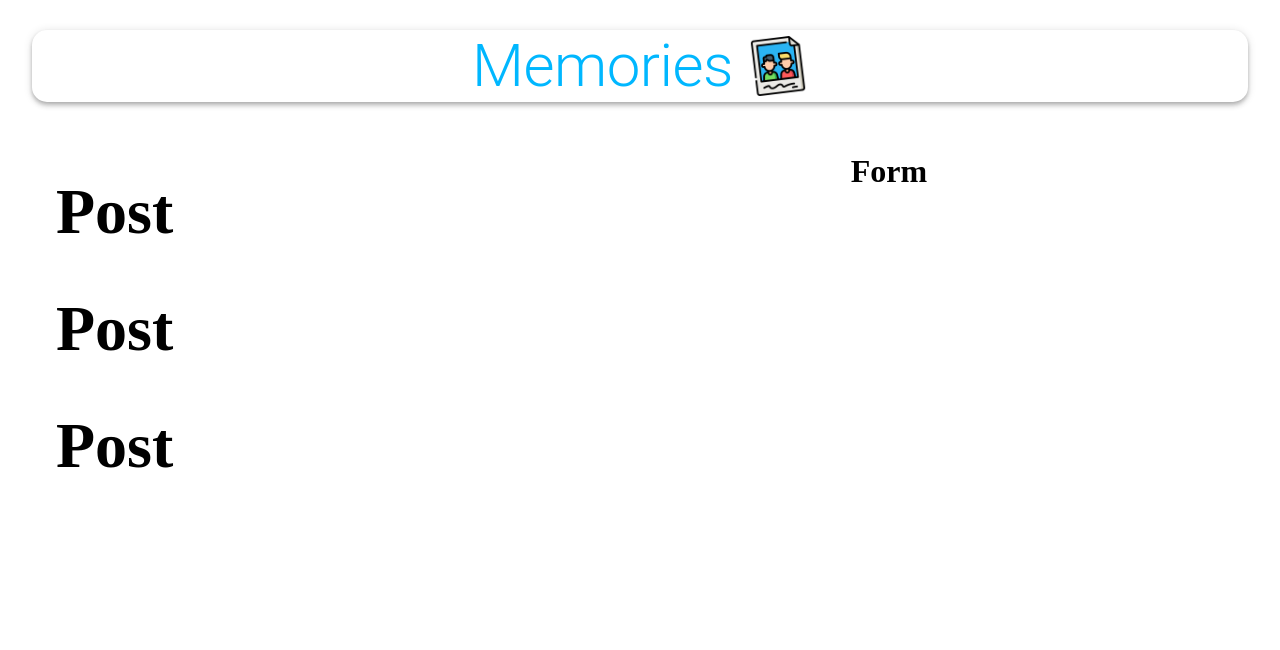
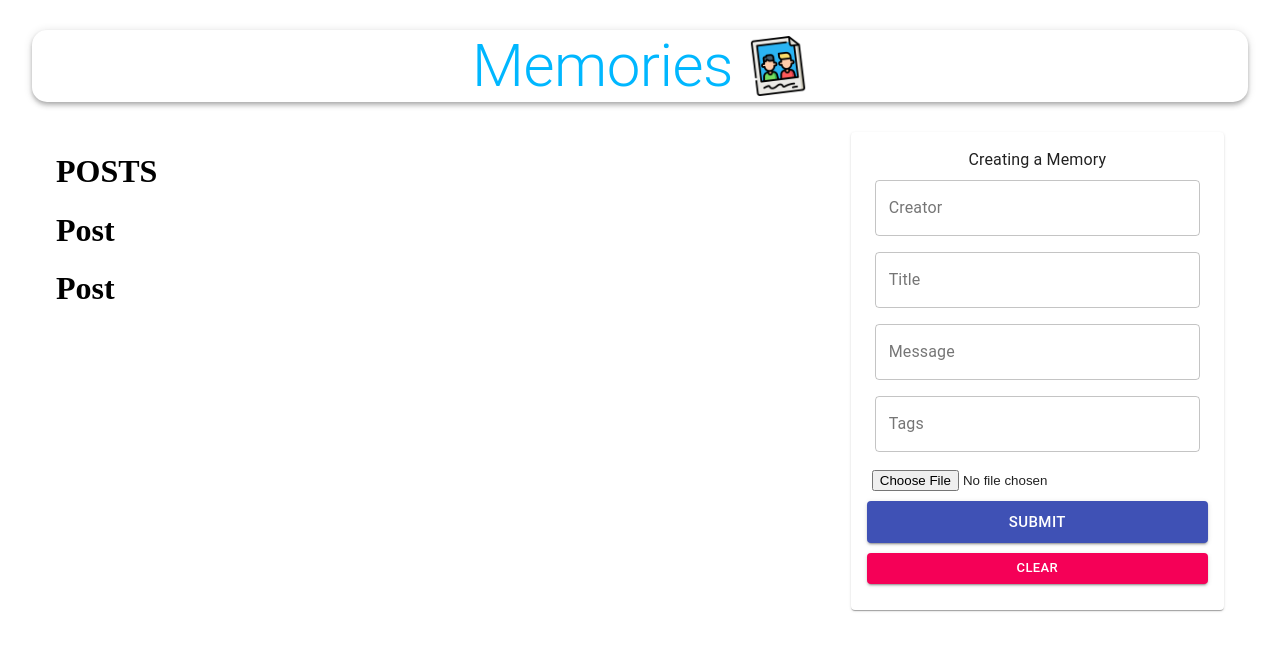
Before and after one commit to MrCalifer/Memories_Project, a React (Create React App) app in the folder client/: page / in a window 1280 px wide. Shown: the top 650 px of the page. Built offline with nearby package versions, Linux system fonts and the light colour scheme; no server answers.

Commit message:
Post Creation and Uploading in DB is implemented.

```diff
--- a/client/package.json
+++ b/client/package.json
@@ -2,6 +2,7 @@
   "name": "client",
   "version": "0.1.0",
   "private": true,
+  "proxy":"http://localhost:5000",
   "dependencies": {
     "@material-ui/core": "^4.12.4",
     "@material-ui/icons": "^4.9.1",
--- a/client/src/App.js
+++ b/client/src/App.js
@@ -1,5 +1,7 @@
 import React, { useState, useEffect } from "react";
+import { useDispatch } from "react-redux";
 import { Container, AppBar, Typography, Grow, Grid } from "@material-ui/core";
+import { getPost } from "./actions/posts";
 import Posts from "./components/Posts/Post";
 import Form from "./components/Form/Form";
 import memories from "./images/memories.png";
@@ -7,7 +9,12 @@
 
 const App = () => {
   const [currentId, setCurrentId] = useState(0);
+  const disptach = useDispatch();
   const classes = useStyles();
+
+  useEffect(() => {
+    disptach(getPost());
+  }, [disptach]);
   return (
     <Container maxWidth="lg">
       <AppBar className={classes.appBar} position="static" color="inherit">
@@ -20,7 +27,7 @@
         <Container>
           <Grid
             container
-            justify="space-between"
+            justifyContent="space-between"
             alignItems="stretch"
             spacing={3}
           >
--- a/client/src/actions/posts.js
+++ b/client/src/actions/posts.js
@@ -0,0 +1,19 @@
+import * as api from "../api";
+
+export const getPost = () => async (disptach) => {
+  try {
+    const { data } = await api.fetchPost();
+    disptach({ type: "FETCH_ALL", payload: data });
+  } catch (error) {
+    console.log(error.message);
+  }
+};
+
+export const createPost = (post) => async (dispatch) => {
+  try {
+    const { data } = await api.createPost(post);
+    dispatch({ type: "CREATE_POST", payload: data });
+  } catch (error) {
+    console.log(error.message);
+  }
+};
--- a/client/src/api/index.js
+++ b/client/src/api/index.js
@@ -1,5 +1,7 @@
-import axios from 'axios';
+import axios from "axios";
 
-const url = 'http://localhost:5000';
+const url = "http://localhost:5000/";
 
-export const fetchPost = () => axios.get(url);
+export const fetchPost = () => axios.get(`${url}getPosts`);
+
+export const createPost = (post) => axios.post(`${url}createPost`, post);
--- a/client/src/components/Form/Form.js
+++ b/client/src/components/Form/Form.js
@@ -1,14 +1,106 @@
-import React from "react";
+import React, { useState } from "react";
 import useStyles from "./styles";
+import { TextField, Button, Typography, Paper } from "@material-ui/core";
+import FileBase from "react-file-base64";
+import { useDispatch } from "react-redux";
+import { createPost } from "../../actions/posts";
 
 const Form = () => {
+  const [postData, setPostData] = useState({
+    creator: "",
+    title: "",
+    message: "",
+    tags: "",
+    selectedFile: "",
+  });
   const classes = useStyles();
+  const dispatch = useDispatch();
 
-    return(
-        <h1>
-            Form
-        </h1>
-    );
-}
+  const handleSubmit = (e) => {
+    e.preventDefault();
+
+    dispatch(createPost(postData));
+  };
+
+  const clear = () => {};
+
+  return (
+    <Paper className={classes.paper}>
+      <form
+        autoComplete="off"
+        noValidate
+        className={`${classes.root} ${classes.form}`}
+        onSubmit={handleSubmit}
+      >
+        <Typography varient="h6">Creating a Memory</Typography>
+        <TextField
+          name="creator"
+          variant="outlined"
+          label="Creator"
+          fullWidth
+          value={postData.creator}
+          onChange={(e) =>
+            setPostData({ ...postData, creator: e.target.value })
+          }
+        />
+        <TextField
+          name="title"
+          variant="outlined"
+          label="Title"
+          fullWidth
+          value={postData.title}
+          onChange={(e) => setPostData({ ...postData, title: e.target.value })}
+        />
+        <TextField
+          name="message"
+          variant="outlined"
+          label="Message"
+          fullWidth
+          value={postData.message}
+          onChange={(e) =>
+            setPostData({ ...postData, message: e.target.value })
+          }
+        />
+        <TextField
+          name="tags"
+          variant="outlined"
+          label="Tags"
+          fullWidth
+          value={postData.tags}
+          onChange={(e) => setPostData({ ...postData, tags: e.target.value })}
+        />
+        <div className={classes.fileInput}>
+          <FileBase
+            type="file"
+            multiple={false}
+            onDone={({base64}) =>
+              setPostData({ ...postData, selectedFile: base64 })
+            }
+          />
+        </div>
+        <Button
+          className={classes.buttonSubmit}
+          variant="contained"
+          color="primary"
+          size="large"
+          type="submit"
+          fullWidth
+        >
+          Submit
+        </Button>
+        <Button
+          className={classes.buttonSubmit}
+          variant="contained"
+          color="secondary"
+          size="small"
+          onClick={clear}
+          fullWidth
+        >
+          Clear
+        </Button>
+      </form>
+    </Paper>
+  );
+};
 
 export default Form;
--- a/client/src/components/Posts/Post.js
+++ b/client/src/components/Posts/Post.js
@@ -1,19 +1,20 @@
 import React from "react";
-import Post from './Post/Post';
+import Post from "./Post/Post";
 import useStyles from "./styles";
+import { useSelector } from "react-redux";
 
 const Posts = () => {
+  const posts = useSelector((state) => state.posts);
   const classes = useStyles();
 
-    return(
-        <>
-        <h1>
-            <Post/>
-            <Post/>
-            <Post/>
-        </h1>
-        </>
-    );
-}
+  console.log(posts);
+  return (
+    <>
+      <h1>POSTS</h1>
+      <Post />
+      <Post />
+    </>
+  );
+};
 
 export default Posts;
--- a/client/src/reducers/posts.js
+++ b/client/src/reducers/posts.js
@@ -1,9 +1,9 @@
 export default (posts = [], action) => {
   switch (action.type) {
     case "FETCH_ALL":
-      return posts;
+      return action.payload;
     case "CREATE_POST":
-      return posts;
+      return [...posts , action.payload];
     default:
       return posts;
   }
```
Also changed, not shown: 2 other files (tests, documents, lock files or other folders).
